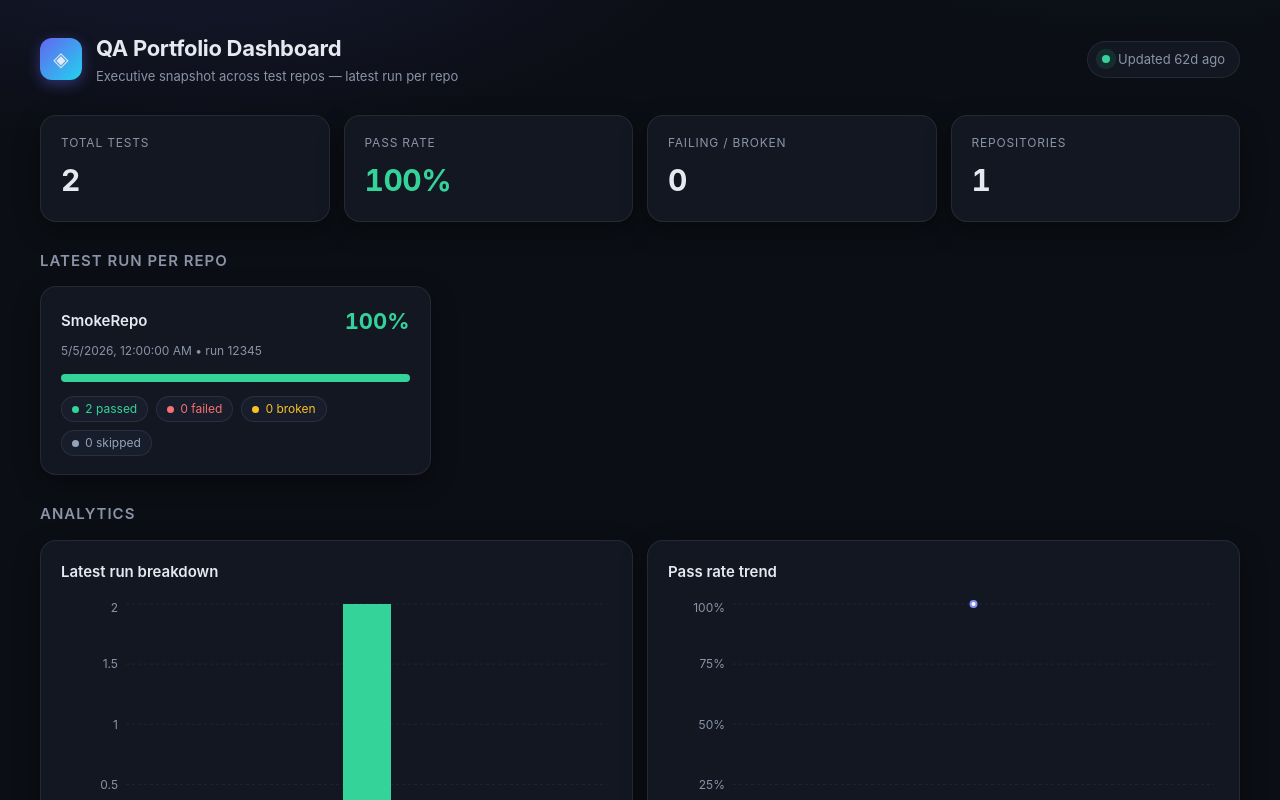
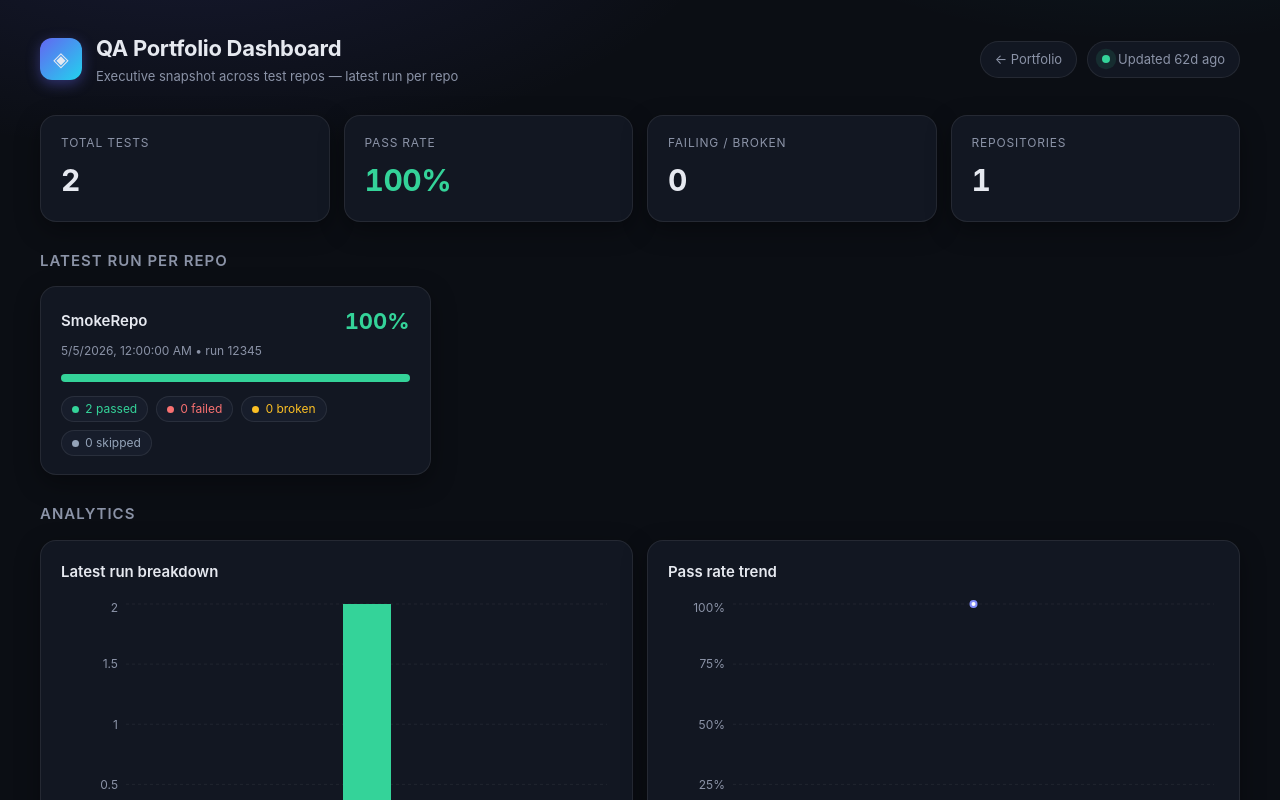
Before and after one commit to dsolisp/qa-dashboard, a React (Vite) app: page / in a window 1280 px wide. Shown: the top 800 px of the page. Built offline with nearby package versions, Linux system fonts and the light colour scheme.

Commit message:
feat: add back-link to portfolio in dashboard header

```diff
--- a/src/App.tsx
+++ b/src/App.tsx
@@ -124,12 +124,17 @@ function App() {
             <p>Executive snapshot across test repos — latest run per repo</p>
           </div>
         </div>
+        <div className="header-right">
+          <a className="back-link" href="https://dsolisp.is-a.dev/">
+            ← Portfolio
+          </a>
           {latestTimestamp && (
             <div className="updated-pill">
               <span className="pulse-dot" />
               Updated {timeAgo(latestTimestamp)}
             </div>
           )}
+        </div>
       </header>
 
       {isLoading && <div className="state">Loading metrics…</div>}
--- a/src/index.css
+++ b/src/index.css
@@ -79,6 +79,31 @@ body {
   margin: 2px 0 0;
   font-size: 13px;
   color: var(--muted);
+}
+
+.header-right {
+  display: flex;
+  align-items: center;
+  gap: 10px;
+  flex-wrap: wrap;
+}
+
+.back-link {
+  display: inline-flex;
+  align-items: center;
+  font-size: 13px;
+  color: var(--muted);
+  text-decoration: none;
+  background: var(--panel);
+  border: 1px solid var(--border);
+  border-radius: 999px;
+  padding: 8px 14px;
+  transition: color 0.15s ease, border-color 0.15s ease;
+}
+
+.back-link:hover {
+  color: var(--accent);
+  border-color: rgba(129, 140, 248, 0.4);
 }
 
 .updated-pill {
```
Lines whose indentation alone changed are shown as unchanged.
